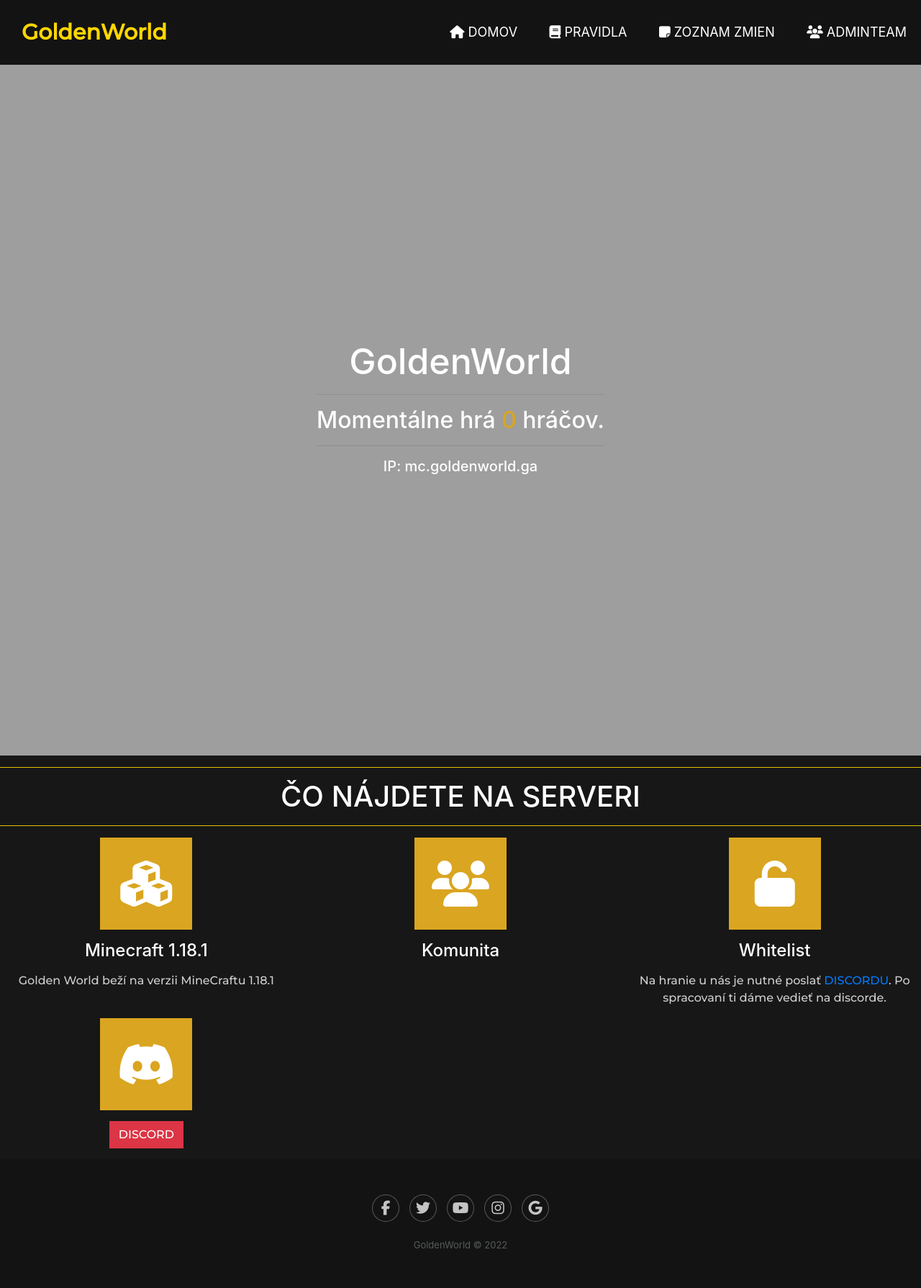
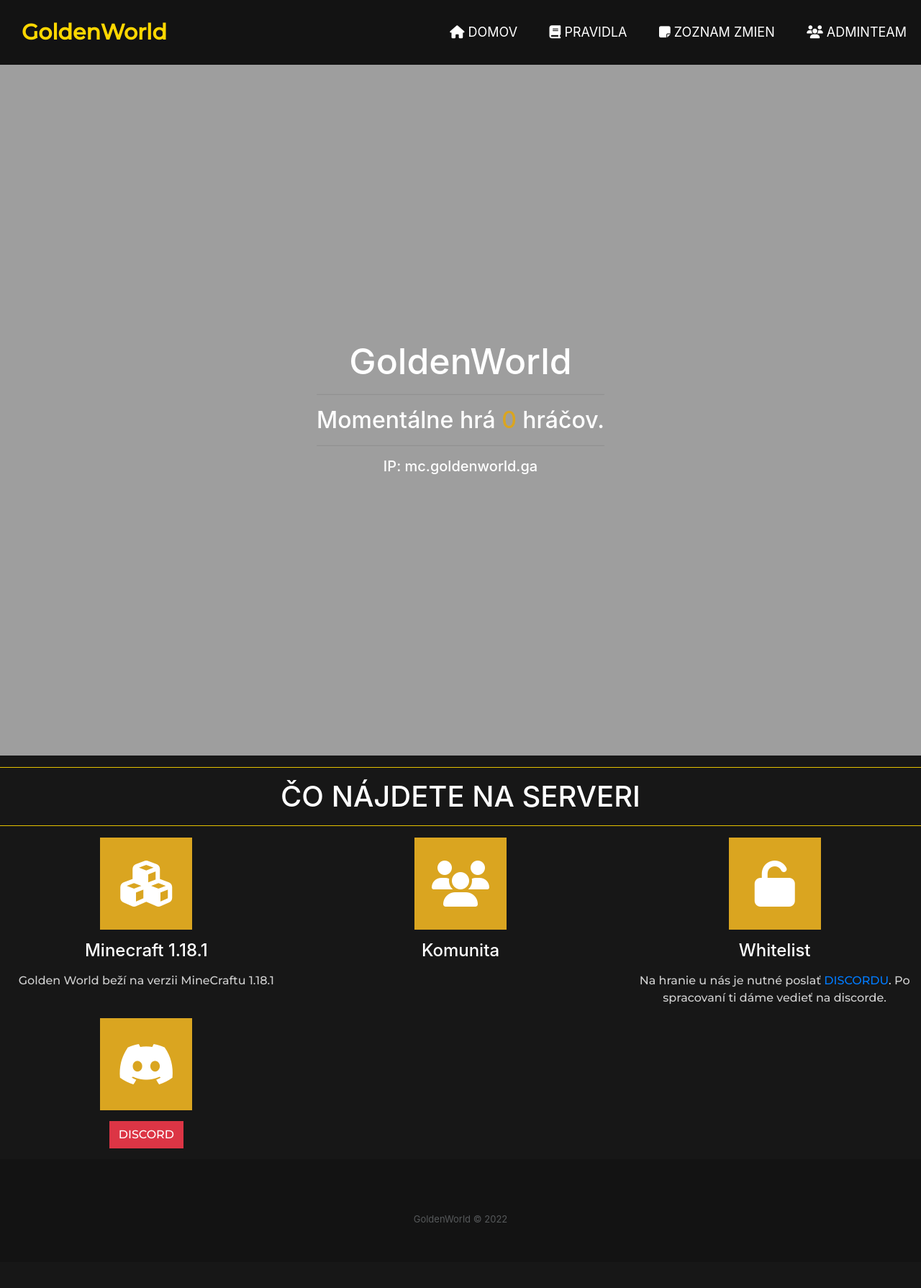
Before and after one commit to AnubisSVK-jpg/goldenworld, a Jekyll site: the page built from index.html, in a window 1280 px wide. Shown: the whole page at 72% size. Built offline with Jekyll 4.4.1, drawn with Linux system fonts in a browser that asks for light colours; nearby versions of some CDN libraries; after the commit the page ends 1754 px from its top, so only the background shows below that.

Commit message:
Update footer.html

```diff
--- a/_includes/footer.html
+++ b/_includes/footer.html
@@ -1,9 +1,6 @@
 <div class="footer-dark">
     <footer>
       <div class="container">
-        <div class="row">
-          <div class="col item social"><a href="#"><i class="fa fa-facebook"></i></a><a href="#"><i class="fa fa-twitter"></i></a><a href="#"><i class="fa fa-youtube"></i></a><a href="#"><i class="fa fa-instagram"></i></a><a href="#"><i class="fa fa-google"></i></a></div>
-        </div>
         <p class="copyright">{{ site.nazov_strany }} © 2022</p>
       </div>
     </footer>
```
